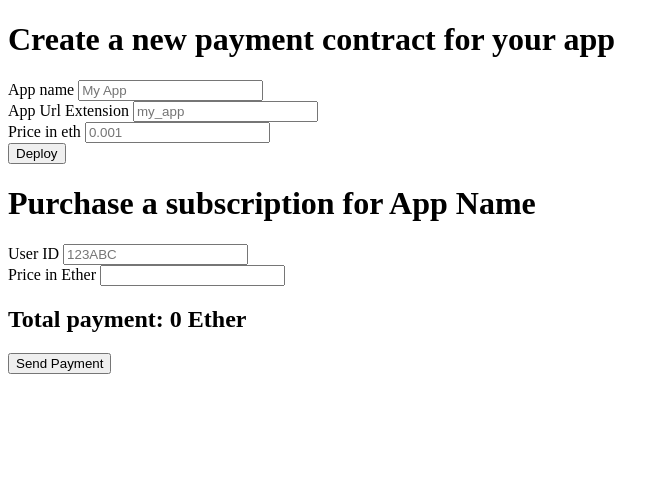
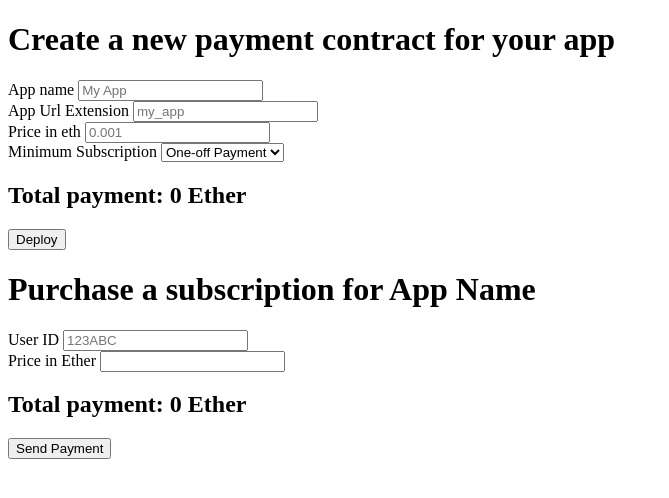
Before and after one commit to willemolding/subscryption, a website: page app/index.html in a window 1280 px wide. Shown: the whole page, without its empty margins (0-669 px from the left). Drawn offline with Linux system fonts and the light colour scheme; files whose address does not match are found by name.

Commit message:
adds minimum subscription select to form

```diff
--- a/app/index.html
+++ b/app/index.html
@@ -26,6 +26,21 @@
          <div class="form-group">
            <label for="appPriceInput">Price in eth</label>
            <input required type="number" min="0" max="" step="0.000000000000000001" class="form-control" id="appPriceInput" placeholder="0.001">
+         </div>
+
+         <div class="form-group">
+            <label for="appPriceInput">Minimum Subscription</label>
+            <select type="select" class="form-control" id="billingPeriod">
+              <option value="0">One-off Payment</option>
+              <option value="86400">Day</option>
+              <option value="604800">Week</option>
+              <option value="2592000">Month</option>
+              <option value="31104000">Year</option>
+            </select>
+         </div>
+
+         <div class="form-group">
+          <h2>Total payment: <span id="totalPayment" style="font-weight: bold;">0</span> Ether</h2>
          </div>
 
          <button type="submit" class="btn btn-default">Deploy</button>
--- a/app/javascripts/app.js
+++ b/app/javascripts/app.js
@@ -141,6 +141,7 @@ window.App = {
 			console.log("ether successfully send to account");
 		}).catch(function(err) {
 			console.error(err);
+
 		});
 	},
 };
```
